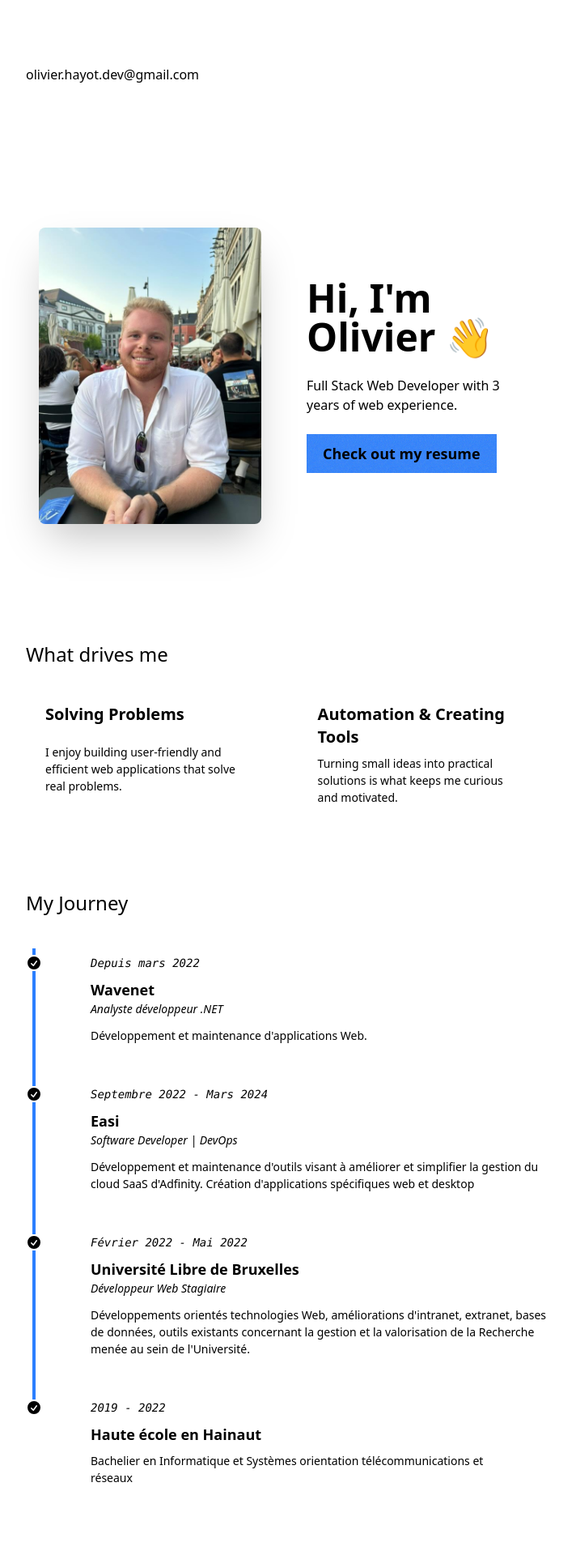
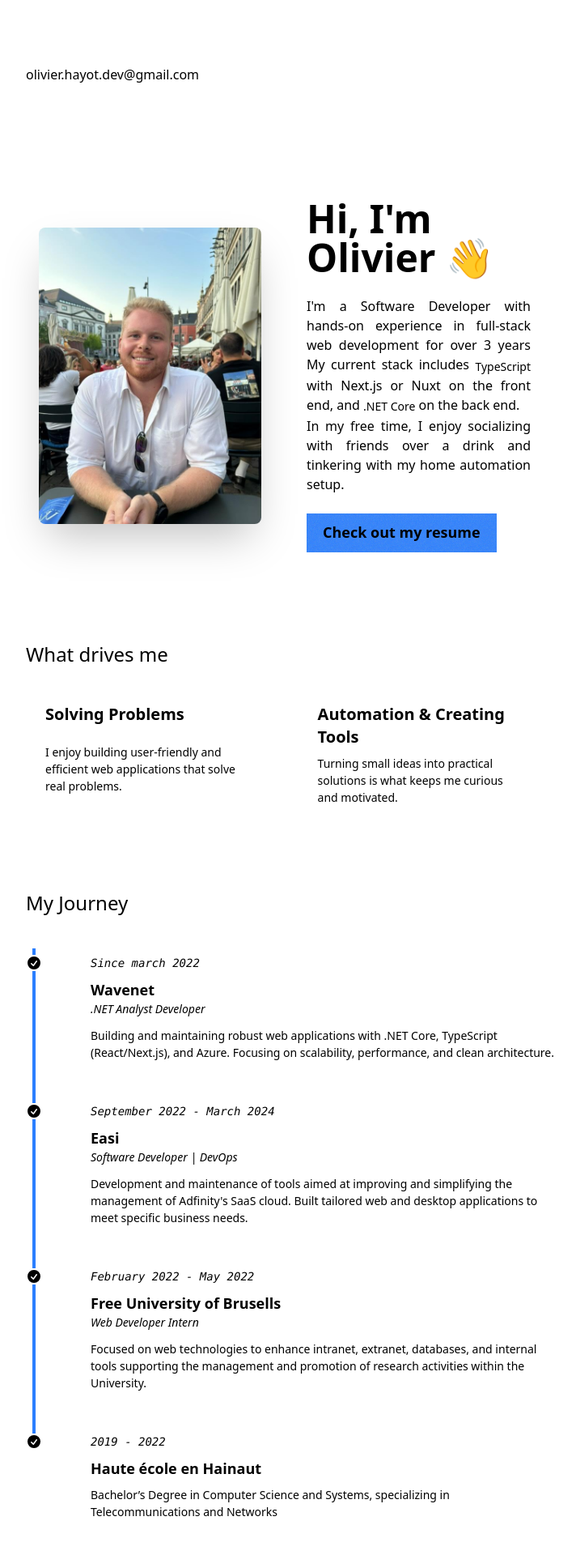
Before and after one commit to h0livier/nuxt-portfolio, a Nuxt app: page / in a window 1280 px wide. Shown: the top 1920 px of the page at 81% size, without its empty margins (288-1000 px from the left). Built offline with nearby package versions, Linux system fonts and the light colour scheme.

Commit message:
changed content

```diff
--- a/pages/index.vue
+++ b/pages/index.vue
@@ -2,12 +2,12 @@
 import type { Place, WorkPlace } from '~/types'
 
 const experiences: WorkPlace[] = [
-    { name: 'Wavenet', description: "Développement et maintenance d'applications Web.", date: "Depuis mars 2022", title: 'Analyste développeur .NET' },
-    { name: 'Easi', description: "Développement et maintenance d'outils visant à améliorer et simplifier la gestion du cloud SaaS d'Adfinity. Création d'applications spécifiques web et desktop", date: "Septembre 2022 - Mars 2024", title: 'Software Developer | DevOps' },
-    { name: 'Université Libre de Bruxelles', description: "Développements orientés technologies Web, améliorations d'intranet, extranet, bases de données, outils existants concernant la gestion et la valorisation de la Recherche menée au sein de l'Université.", date: "Février 2022 - Mai 2022", title: 'Développeur Web Stagiaire' },
+    { name: 'Wavenet', description: "Building and maintaining robust web applications with .NET Core, TypeScript (React/Next.js), and Azure. Focusing on scalability, performance, and clean architecture.", date: "Since march 2022", title: '.NET Analyst Developer' },
+    { name: 'Easi', description: "Development and maintenance of tools aimed at improving and simplifying the management of Adfinity's SaaS cloud. Built tailored web and desktop applications to meet specific business needs.", date: "September 2022 - March 2024", title: 'Software Developer | DevOps' },
+    { name: 'Free University of Brusells', description: "Focused on web technologies to enhance intranet, extranet, databases, and internal tools supporting the management and promotion of research activities within the University.", date: "February 2022 - May 2022", title: 'Web Developer Intern' },
 ]
 const educations: Place[] = [
-    { name: 'Haute école en Hainaut', description: "Bachelier en Informatique et Systèmes orientation télécommunications et réseaux", date: "2019 - 2022" }
+    { name: 'Haute école en Hainaut', description: "Bachelor’s Degree in Computer Science and Systems, specializing in Telecommunications and Networks", date: "2019 - 2022" }
 ]
 
 </script>
@@ -23,9 +23,11 @@ const educations: Place[] = [
                         class="max-w-[200px] lg:max-w-[275px] rounded-lg shadow-2xl lg:me-10" />
                     <div class="max-w-md">
                         <h1 class="text-5xl font-bold">Hi, I'm Olivier 👋</h1>
-                        <p class="py-6">
-                            Full Stack Web Developer with {{ new Date().getFullYear() - new Date(2022, 9, 22).getFullYear() }} years of web experience.
-                        </p>
+                        <div class="py-6 text-justify">
+                            I'm a Software Developer with hands-on experience in full-stack web development for over  {{ new Date().getFullYear() - new Date(2022, 9, 22).getFullYear() }} years
+                            My current stack includes <div class="badge badge-soft badge-primary">TypeScript</div> with Next.js or Nuxt on the front end, and <div class="badge badge-soft badge-primary">.NET Core</div> on the back end.
+                            <br />In my free time, I enjoy socializing with friends over a drink and tinkering with my home automation setup.
+                        </div>
                         <PrintButton></PrintButton>
                     </div>
                 </div>
```
